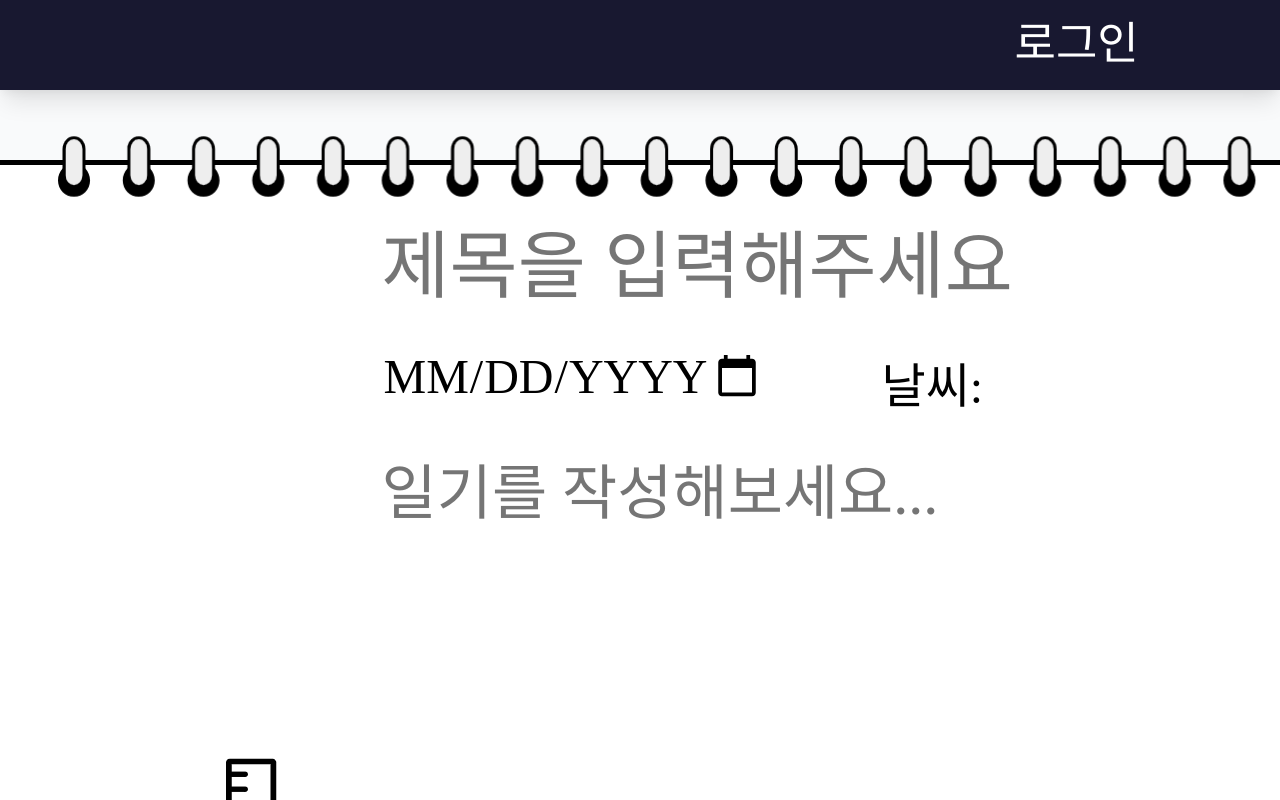
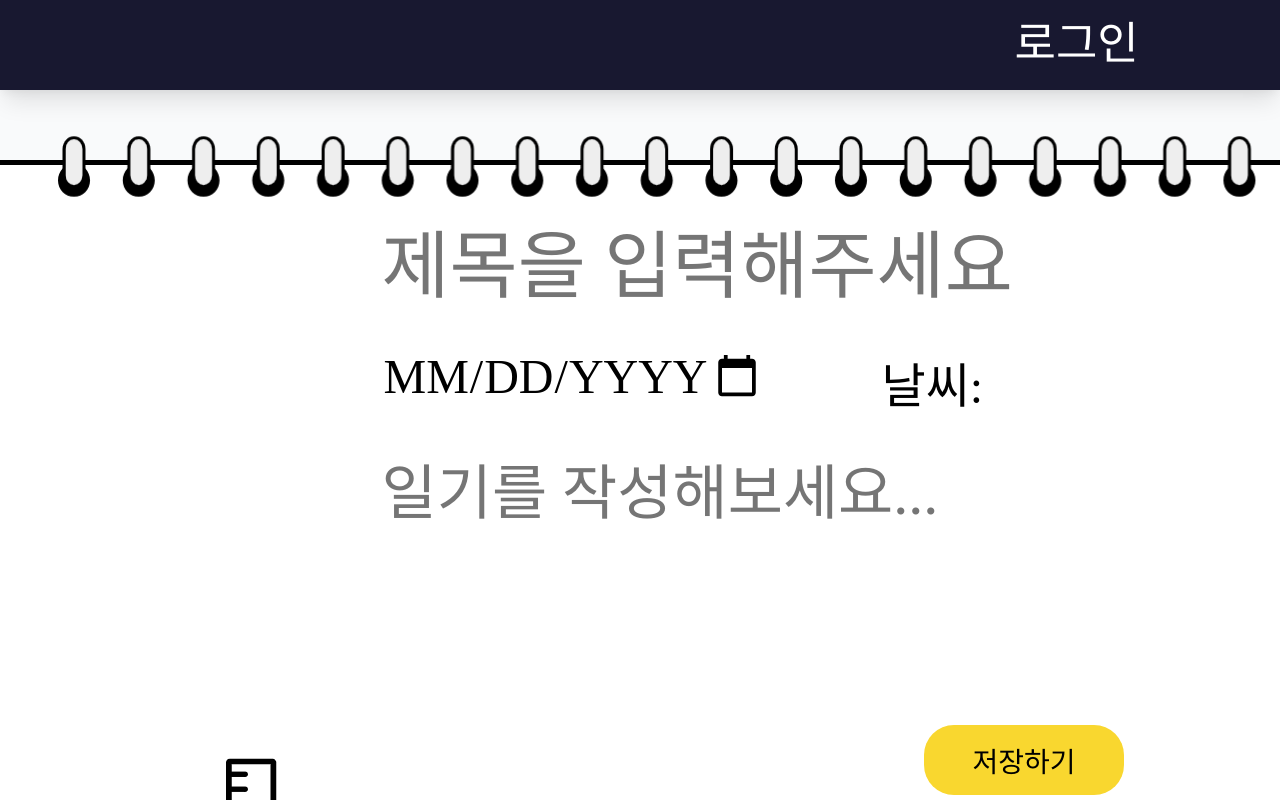
Before and after one commit to project-sns-shieldus/project-AI-diary-frontend, a React (Create React App) app: page /creatediary in a window 1280 px wide. Shown: the top 800 px of the page. Built offline with nearby package versions, Linux system fonts and the light colour scheme.

Commit message:
다이어리 작성 페이지 연동, 저장 버튼 추가

```diff
--- a/src/pages/CreateDiary.css
+++ b/src/pages/CreateDiary.css
@@ -49,6 +49,7 @@
   outline: none;
   text-transform: uppercase;
 }
+
 .diary-weather-container{
   position: absolute;
   left: 500px;
@@ -64,6 +65,7 @@
   margin-right: 10px;
   color: #000000;
 }
+
 .diary-textarea {
   position: absolute;
   width: 1252.5px;
@@ -84,10 +86,11 @@
 
 .save-button-container {
   position: absolute;
-  width: 247.5px;
-  height: 91.5px;
-  left: 1654.5px;
-  top: 949.5px;
+  width: 200px; /* 버튼 크기 축소 */
+  height: 70px; /* 버튼 높이 축소 */
+  left: 80%; /* 위치를 퍼센트로 변경하여 반응형으로 설정 */
+  top: 95%; /* 상단으로 위치 조정 */
+  transform: translate(-50%, -50%); /* 부모 요소 기준으로 중앙 정렬 */
 }
 
 .save-button {
@@ -96,7 +99,7 @@
   background: #F9D72F;
   border-radius: 30px;
   font-family: 'Cafe24 Dongdong';
-  font-size: 33.75px;
+  font-size: 28px; /* 폰트 크기 축소 */
   color: #000000;
   display: flex;
   align-items: center;
--- a/src/pages/CreateDiary.js
+++ b/src/pages/CreateDiary.js
@@ -1,13 +1,18 @@
 import React, { useState } from 'react';
 import './CreateDiary.css';
+import axios from 'axios';
+import { useNavigate } from 'react-router-dom';
+
 
 function CreateDiary() {
   const [content, setContent] = useState('');
   const [title, setTitle] = useState('');
   const [diaryDate, setDiaryDate] = useState('');
   const [weather, setWeather] = useState('');
+  const navigate = useNavigate();  // useNavigate 훅 사용
 
-  const handleSubmit = (e) => {
+
+  const handleSubmit = async (e) => {
     e.preventDefault();
     // 서버로 데이터 전송 로직 추가
     const diaryData = {
@@ -15,9 +20,21 @@ function CreateDiary() {
       diaryDate,
       weather,
       notes: content,
-      createdAt: new Date().toISOString(),
+      //createdAt: new Date().toISOString(),
     };
     console.log('저장된 데이터:', diaryData);
+
+    const response = await axios.post('http://localhost:8080/api/diary/add',diaryData,{
+      headers: {
+        'Content-Type': 'application/json',
+        'Authorization': `${localStorage.getItem('accessToken')}`,
+      },
+    });
+
+    if(response.status === 200) {
+      alert('일기 저장 성공!');
+      navigate('/diarylist');
+    }
   };
 
   return (
```
